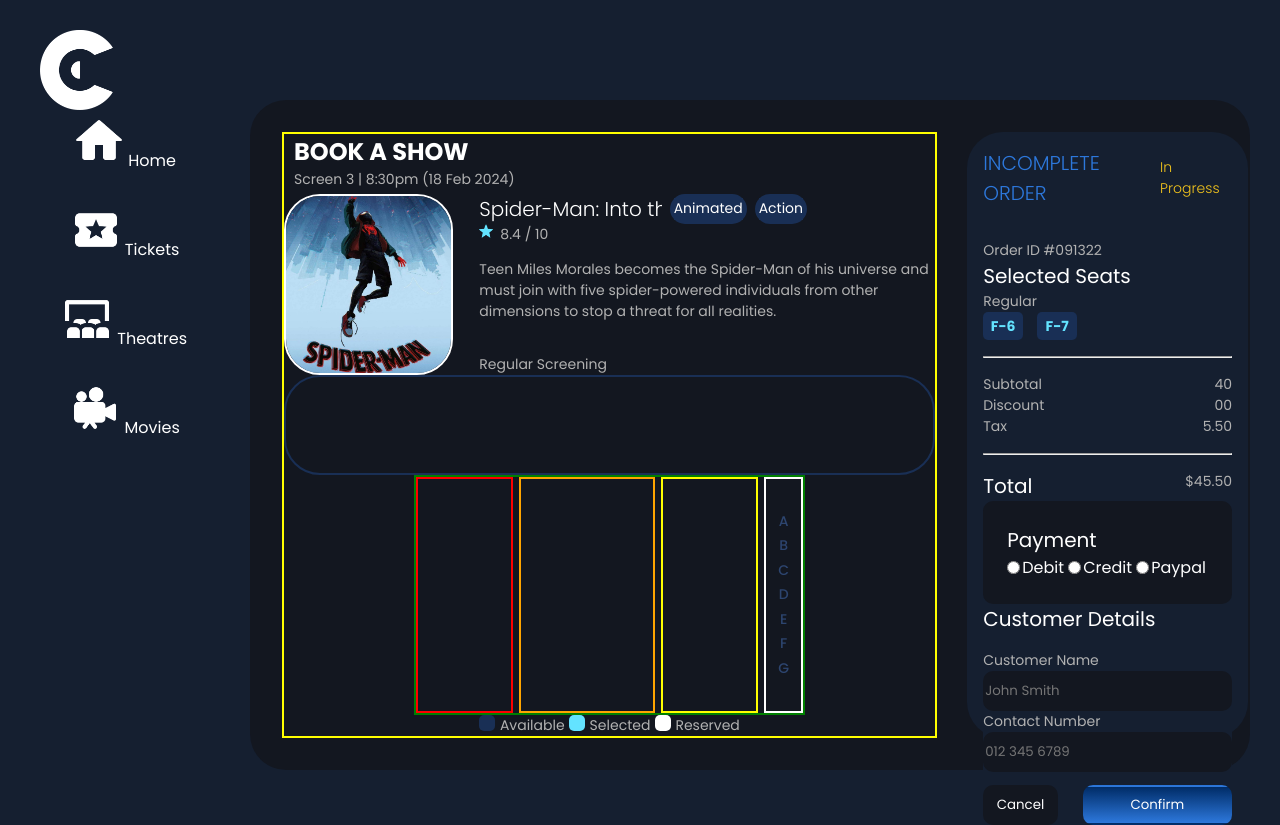
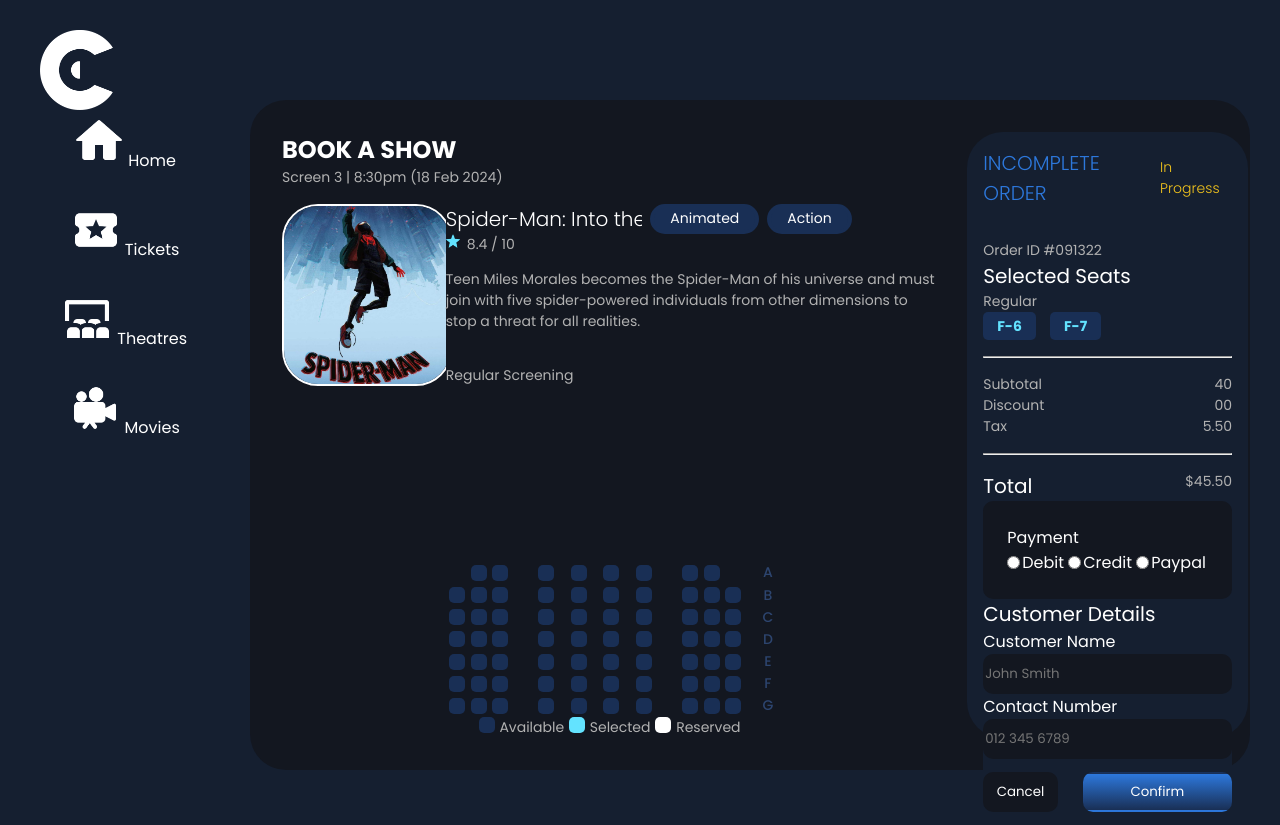
Before and after one commit to jakobupton/cinemate, a PHP site: page / in a window 1280 px wide. Run offline with PHP 8.4, Linux system fonts and the light colour scheme.

Commit message:
added seats and clicking them sets a state

```diff
--- a/index.php
+++ b/index.php
@@ -1,10 +1,9 @@
 <!doctype html>
 <html lang="en">
-
    <head>
       <meta charset="UTF-8" />
       <meta name="viewport" content="width=device-width, initial-scale=1.0" />
-        <title>Cinemate</title>
+      <title>Cinemate | Booking</title>
       <link rel="icon" href="img/icons/c_logo.png">
       <link rel="stylesheet" href="styles/main.css" />
       <link href="https://unpkg.com/boxicons@2.1.4/css/boxicons.min.css" rel="stylesheet" />
@@ -12,7 +11,6 @@
       <link rel="preconnect" href="https://fonts.gstatic.com" crossorigin />
       <link href="https://fonts.googleapis.com/css2?family=Poppins:ital,wght@0,100;0,200;0,300;0,400;0,500;0,600;0,700;0,800;0,900;1,100;1,200;1,300;1,400;1,500;1,600;1,700;1,800;1,900&display=swap" rel="stylesheet" />
    </head>
-
    <body>
       <?php
          $USERNAME = 'Jakob U.'; // $DB USER NAME
@@ -23,17 +21,9 @@
       <div class="sidebar">
          <div class="top">
             <div class="logo">
-                    <img src="img/icons/c_logo.png" alt="Cinemate C"class="cinemate-logo" onclick="toggleSidebar()"></img>
-                    <!-- <img src="img/icons/cinemate.png" alt="Cinemate Title" class="cinemate-name"></img> -->
+               <img src="img/icons/c_logo.png" alt="cinemate c"class="cinemate-logo" onclick="toggleSidebar()"></img>
             </div>
          </div>
-            <!-- <div class="user">
-                <img src=<?php echo $USERPHOTO ?> alt="photo" class="user-img" />
-                <div>
-                    <p class="bold"><?php echo $USERNAME;?></p>
-                    <p><?php echo $USERROLE?></p>
-                </div>
-            </div> -->
          <ul>
             <li>
                <a href="#Home">
@@ -65,7 +55,6 @@
             </li>
          </ul>
       </div>
-
       <div class="main-content">
          <div class="content-left">
             <div class="movie-info-top">
@@ -76,7 +65,6 @@
                <div class="movie-info-left">
                   <img src="<?php echo $MovieCoverPath ?>" id="movie-cover"></img>
                </div>
-
                <div class="movie-info-right">
                   <div class="movie-info-right-top">
                      <div class="movie-title">
@@ -89,7 +77,8 @@
                         <div class="movie-genre">
                            <p>Action</p>
                         </div>
-                            </div> <!-- Grab genre -->
+                     </div>
+                     <!-- Grab genre -->
                   </div>
                   <div class="movie-rating">
                      <img src="img/icons/star.png" alt="star" id="star"></img>
@@ -104,11 +93,35 @@
                     <div class="box"></div>
                </div>
                <div class="movie-seats-section">
-                        <div class="movie-seats-left">
+                  <div class="movie-seats-side">
+                     <?php
+                        for ($i = ord('A'); $i <= ord('G'); $i++){
+                            $letter = chr($i);
+                            for ($j = 0; $j < 3; $j++){
+                                echo "<div class='seat' id='" . $letter . $j . "'></div>";
+                            }
+                        }
+                        ?>
                   </div>
                   <div class="movie-seats-center">
+                     <?php
+                        for ($i = ord('A'); $i <= ord('G'); $i++){
+                            $letter = chr($i);
+                            for ($j = 3; $j < 7; $j++) {
+                                echo "<div class='seat' id='" . $letter . $j . "'></div>";
+                            }
+                        }
+                        ?>
                   </div>
-                        <div class="movie-seats-right">
+                  <div class="movie-seats-side">
+                     <?php
+                        for ($i = ord('A'); $i <= ord('G'); $i++){
+                            $letter = chr($i);
+                            for ($j = 7; $j < 10; $j++) {
+                                echo "<div class='seat' id='" . $letter . $j . "'></div>";
+                            }
+                        }
+                        ?>
                   </div>
                   <div class="movie-seat-rows">
                      <?php
@@ -132,9 +145,11 @@
          <div class="content-right">
             <div class="order-status">
                <h3>INCOMPLETE ORDER</h3>
-                    <p>In Progress</h3>
+               <p>In Progress
+               </h3>
             </div>
-                <hr class="dotted-line"></hr>
+            <hr class="dotted-line">
+            </hr>
             <p>Order ID #091322</p>
             <h3>Selected Seats</h3>
             <p>Regular</p>
@@ -164,8 +179,8 @@
             </div>
             <div class="payment-select-box">
                <div class="payment-select">
-                        <h3>Payment</h3>
-                        <form action="">
+                  <label for="payment">Payment</label>
+                  <form id="payment" action="">
                      <input type="radio" id="debit" name="payment" value="debit">
                      <label for="credit">Debit</label><br>
                      <input type="radio" id="credit" name="payment" value="credit">
@@ -178,9 +193,9 @@
             <div class="customer-info">
                 <h3>Customer Details</h3>
                 <form>
-                        <p>Customer Name</p>
+                    <label for="name">Customer Name</label>
                     <input type="text" placeholder="John Smith" id="name" name="name">
-                        <p>Contact Number</p>
+                    <label for="phone">Contact Number</label>
                     <input type="tel" placeholder="012 345 6789" id="phone" name="phone">
                 </form>
                 <div class="customer-info-buttons">
--- a/scripts/main.js
+++ b/scripts/main.js
@@ -1,4 +1,13 @@
-function toggleSidebar() {
-  let sidebar = document.querySelector(".sidebar");
-  sidebar.classList.toggle("active");
-}
+// Get all elements with the .seat class
+const seats = document.querySelectorAll('.seat');
+var rootStyles = getComputedStyle(document.documentElement);
+var availableColor = rootStyles.getPropertyValue("--primary-color");
+var selectedColor = rootStyles.getPropertyValue("--accent-color");
+var reservedColor = "white"
+
+// Add a click event listener to each seat
+seats.forEach(seat => {
+  seat.addEventListener('click', () => {
+    seat.setAttribute('selected', 'true')
+  });
+});
--- a/styles/main.css
+++ b/styles/main.css
@@ -125,8 +125,7 @@
 .movie-info-top{
     display: flex;
     flex-direction: column;
-    margin-left: 10px;
-    margin-bottom: 4px;
+    margin-bottom: 1em;
     flex-wrap: wrap;
 }
 
@@ -136,18 +135,20 @@
 }
 
 .movie-info-left{
-    width: 30%;
+    width: 25%;
 }
 
 .movie-info-left #movie-cover{
     border-radius: var(--border-radius);
     border: 2px solid white;
+    width: auto;
+    height: 100%;
 }
 
 .movie-info-right {
     display: flex;
     flex-direction: column;
-    width: 70%;
+    width: 75%;
 }
 
 .movie-info-right .movie-genre *{
@@ -161,6 +162,8 @@
     margin-left: 0.5em;
     background-color: var(--primary-color);
     max-height: 2em;
+    padding-left: 1em;
+    padding-right: 1em;
 }
 
 
@@ -191,24 +194,20 @@
 .movie-seating .movie-screen {
     justify-content: center;
     align-items: center;
-    width: 100%;
 }
 .movie-seating .movie-screen .box{
     width: 100%;
-    height: 100%;
-    border: 2px solid var(--primary-color);
-    border-radius: 36px;
-    margin: auto;
-    margin-bottom: 2em;
-    margin-top: 2em;
-    padding: 1em;
-    justify-content: center;
-    align-items: center;
+    height: 10em;
+    background-color: var(--primary-color);
+    margin-bottom: 1em;
 }
 
 
 .movie-seat-rows{
-    flex-direction: column;
+    display: inline-grid;
+    grid-template-columns: repeat(1, 1fr);
+    justify-items: center;
+    align-items: center;
 }
 
 .movie-seat-rows p{
@@ -221,47 +220,21 @@
     flex-direction: column;
     align-items: center;
     justify-content: center;
-    /* border: 2px solid red; */
-    height: 70%;
+    height: 100%;
 }
 
 .movie-seats-section{
-    border: 2px solid green;
-    width: 60%;
+    width: 50%;
     height: 100%;
     justify-content: space-between
 }
 
-.movie-seats-left{
-    width: 25%;
-    height: 100%;
-    border: 2px solid red;
-}
-.movie-seats-center{
-    width: 35%;
-    height: 100%;
-    border: 2px solid orange;
-}
-.movie-seats-right{
-    width: 25%;
-    height: 100%;
-    border: 2px solid yellow;
-}
-
 .movie-seat-rows{
-    width: 10%;
-    height: 100%;
-    border: 2px solid white;
-    justify-content: space-between;
-    align-items: center;
-    padding-bottom: 2em;
-    padding-top: 2em;
+    display: grid;
 }
 
 .content-left{
     width: 70%;
-    height: 100%;
-    border: 2px solid yellow;
 }
 
 .content-right *{
@@ -271,11 +244,10 @@
 .content-right{
     background-color: var(--background-color);
     width: 30%;
-    height: 100%;
     border-radius: 36px;
     flex-direction: column;
     padding: 1em;
-    justify-content: space-evenly;
+    justify-content: space-around;
 }
 
 
@@ -288,7 +260,7 @@
     height: 2em;
     background-color: var(--primary-color);
     margin-right: 1em;
-    width: 40px;
+    padding: 1em;
     align-items: center;
     justify-content: center;
     border-radius: 5px;
@@ -298,7 +270,6 @@
     color: var(--accent-color);
     font-weight: bold;
 }
-
 
 
 .order-status{
@@ -336,7 +307,6 @@
     border-radius: 10px;
     width: 100%;
     padding: 1.5rem;
-    justify-content: space-between;
 }
 
 .payment-select form{
@@ -346,6 +316,7 @@
 .seating-legend {
     justify-content: space-between;
     width: 40%;
+    margin: auto;
 }
 
 .seating-legend .box{
@@ -383,7 +354,6 @@
 
 .customer-info form{
     flex-direction: column;
-    margin-top: 1em;
 }
 
 .customer-info input{
@@ -424,8 +394,8 @@
 
 
 .customer-info-buttons #confirm{
-    background-image: linear-gradient(#002c67, var(--secondary-color));
-    background-color: var(--secondary-color);
+    background: -webkit-linear-gradient(bottom, var(--secondary-color), var(--primary-color));
+    background: linear-gradient(to bottom, var(--secondary-color), var(--primary-color));
     color: white;
     border-radius: 10px;
     height: 3em;
@@ -444,3 +414,43 @@
     background-image: none;
     background-color: var(--secondary-color);
 }
+
+.seat{
+    background-color: var(--primary-color);
+    width: 1em;
+    height: 1em;
+    border-radius: 5px;
+}
+
+.movie-seats-side{
+    display: inline-grid;
+    grid-template-columns: repeat(3, 1fr);
+    justify-items: center;
+    align-items: center;
+    width: 20%;
+}
+
+.movie-seats-center{
+    display: inline-grid;
+    grid-template-columns: repeat(4, 1fr);
+    justify-items: center;
+    align-items: center;
+    width: 40%;
+}
+
+
+#A9, #A0{
+    opacity: 0;
+}
+
+[selected="true"]{
+    background-color: var(--accent-color);
+}
+
+[selected="false"]{
+    background-color: var(--primary-color);
+}
+
+[reserved="true"]{
+    background-color: white;s
+}
```
Lines whose indentation alone changed are shown as unchanged.
